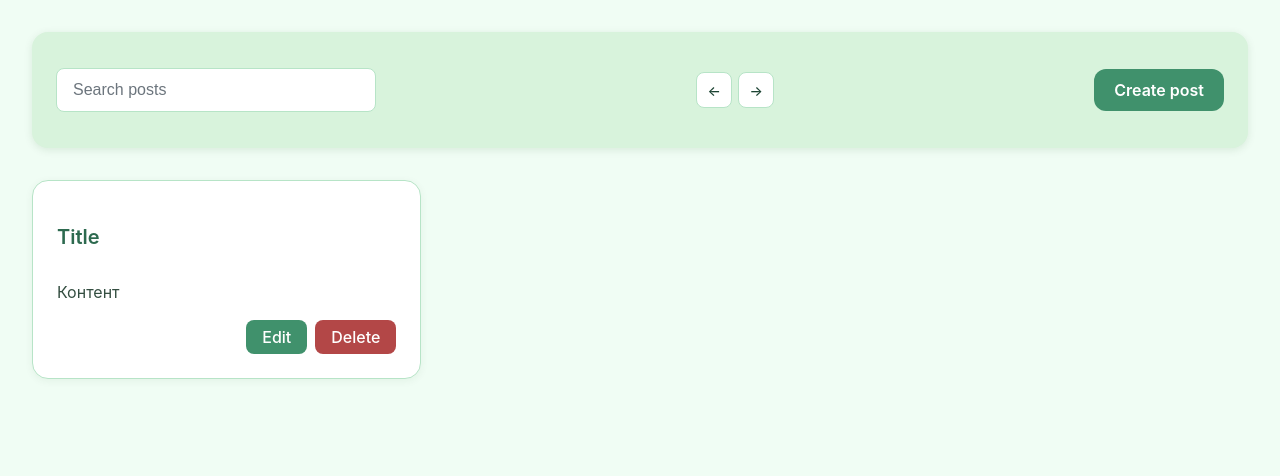
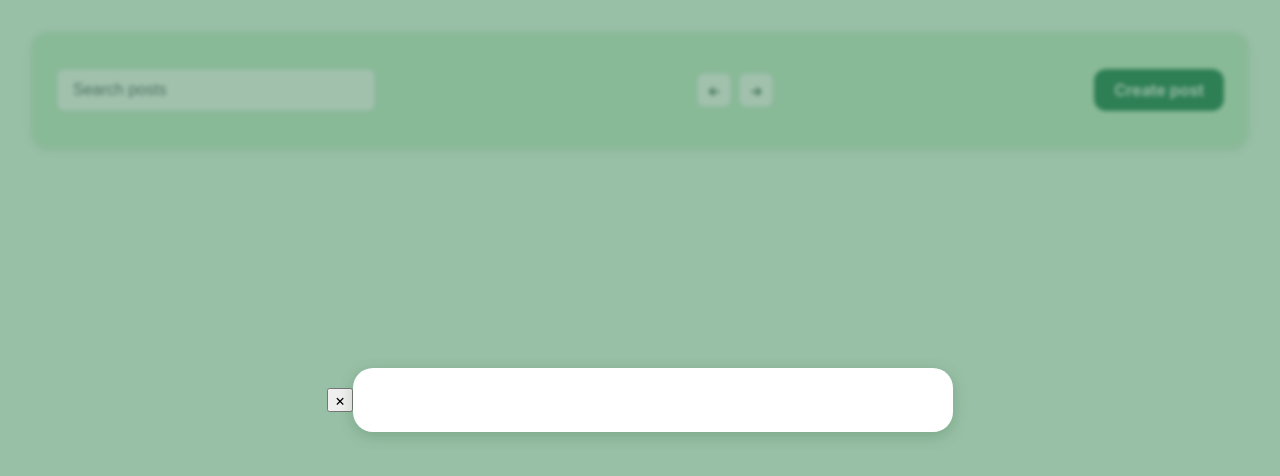
Before and after one commit to maxymus101/posts-app, a React (Vite) app: page / in a window 1280 px wide. Shown: the top 476 px of the page. Built offline with nearby package versions, Linux system fonts and the light colour scheme.

Commit message:
updated components

```diff
--- a/src/components/App/App.tsx
+++ b/src/components/App/App.tsx
@@ -9,12 +9,14 @@ export default function App() {
   return (
     <div className={css.app}>
       <header className={css.toolbar}>
-        <SearchBox />
+        <SearchBox query={""} onSearch={() => {}} />
         <Pagination />
         <button className={css.button}>Create post</button>
       </header>
-      <Modal>{/* Передати через children компонент CreatePostForm або EditPostForm */}</Modal>
-      <PostList />
+      <Modal onClose={() => {}}>
+        {/* Передати через children компонент CreatePostForm або EditPostForm */}
+      </Modal>
+      <PostList posts={[]} toggleModal={() => {}} toggleEditPost={() => {}} />
     </div>
   );
 }
--- a/src/components/Modal/Modal.tsx
+++ b/src/components/Modal/Modal.tsx
@@ -1,7 +1,42 @@
+import React, { useEffect } from "react";
 import css from "./Modal.module.css";
+import { createPortal } from "react-dom";
 
-export default function Modal({ children }) {
-  <div className={css.backdrop} role="dialog" aria-modal="true">
-    <div className={css.modal}>{children}</div>
-  </div>;
+interface ModalProps {
+  children: React.ReactNode;
+  onClose: () => void;
 }
+
+export default function Modal({ children, onClose }: ModalProps) {
+  const handleBackDropClose = (e: React.MouseEvent<HTMLDivElement>) => {
+    if (e.target === e.currentTarget) {
+      onClose();
+    }
+  };
+
+  useEffect(() => {
+    const handleKeyDown = (e: KeyboardEvent) => {
+      if (e.key === "Escape") {
+        onClose();
+      }
+    };
+
+    document.addEventListener("keydown", handleKeyDown);
+    document.body.style.overflow = "hidden";
+
+    return () => {
+      document.removeEventListener("keydown", handleKeyDown);
+      document.body.style.overflow = "";
+    };
+  }, [onClose]);
+
+  return createPortal(
+    <div className={css.backdrop} onClick={handleBackDropClose} role="dialog" aria-modal="true">
+      <button className={css.closeButton} onClick={onClose} aria-label="Close modal">
+        &times;
+      </button>
+      <div className={css.modal}>{children}</div>
+    </div>,
+    document.body
+  );
+}
--- a/src/components/Pagination/Pagination.tsx
+++ b/src/components/Pagination/Pagination.tsx
@@ -2,7 +2,16 @@ import ReactPaginate from "react-paginate";
 
 import css from "./Pagination.module.css";
 
-export default function Pagination({ totalPages, currentPage, onPageChange }) {
+interface PaginationProps {
+  totalPages: number;
+  currentPage: number;
+  onPageChange: (selected: number) => void;
+}
+
+export default function Pagination({ totalPages, currentPage, onPageChange }: PaginationProps) {
+  if (totalPages <= 0) {
+    return null;
+  }
   return (
     <ReactPaginate
       pageCount={totalPages}
--- a/src/components/PostList/PostList.tsx
+++ b/src/components/PostList/PostList.tsx
@@ -1,17 +1,44 @@
+import { Post } from "../../types/post";
 import css from "./PostList.module.css";
+import { deletePost } from "../../services/postService";
 
-export default function PostList() {
+interface PostListProps {
+  posts: Post[];
+  toggleModal: () => void;
+  toggleEditPost: (post: Post) => void;
+}
+
+export default function PostList({ posts, toggleEditPost, toggleModal }: PostListProps) {
+  const handleEdit = (post: Post) => {
+    toggleModal();
+    toggleEditPost(post);
+  };
+
+  const handleDeletePost = (id: number) => {
+    deletePost(id);
+  };
+
   return (
     <ul className={css.list}>
-      {/* список постів, кожен з яких створює наступну розмітку */}
-      <li className={css.listItem}>
-        <h2 className={css.title}>Title</h2>
-        <p className={css.content}>Контент</p>
-        <div className={css.footer}>
-          <button className={css.edit}>Edit</button>
-          <button className={css.delete}>Delete</button>
-        </div>
-      </li>
+      {posts.map((post) => (
+        <li key={post.id} className={css.listItem}>
+          <h2 className={css.title}>{post.title}</h2>
+          <p className={css.content}>{post.body}</p>
+          <div className={css.footer}>
+            <button className={css.edit} onClick={() => handleEdit(post)}>
+              Edit
+            </button>
+            <button
+              className={css.delete}
+              onClick={() => {
+                handleDeletePost(post.id);
+              }}
+            >
+              Delete
+            </button>
+          </div>
+        </li>
+      ))}
     </ul>
   );
 }
--- a/src/components/SearchBox/SearchBox.tsx
+++ b/src/components/SearchBox/SearchBox.tsx
@@ -1,5 +1,25 @@
+import React from "react";
 import css from "./SearchBox.module.css";
+import { useDebouncedCallback } from "use-debounce";
 
-export default function SearchBox() {
-  return <input className={css.input} type="text" placeholder="Search posts" />;
+interface SearchBoxProps {
+  query: string;
+  onSearch: (searchText: string) => void;
 }
+
+export default function SearchBox({ query, onSearch }: SearchBoxProps) {
+  const handleChange = useDebouncedCallback(
+    (e: React.ChangeEvent<HTMLInputElement>) => onSearch(e.target.value),
+    300
+  );
+
+  return (
+    <input
+      className={css.input}
+      defaultValue={query}
+      onChange={handleChange}
+      type="text"
+      placeholder="Search posts"
+    />
+  );
+}
```
Also changed, not shown: src/components/CreatePostForm/CreatePostForm.tsx (+29 -4 lines).
